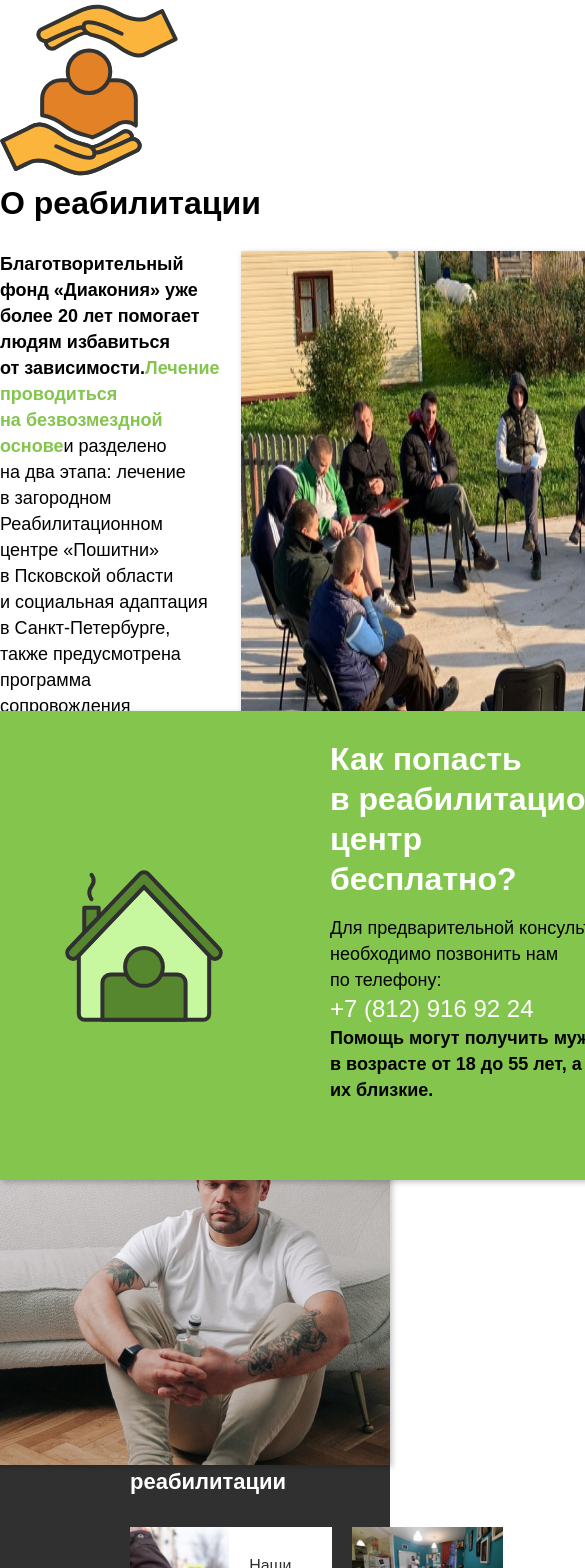
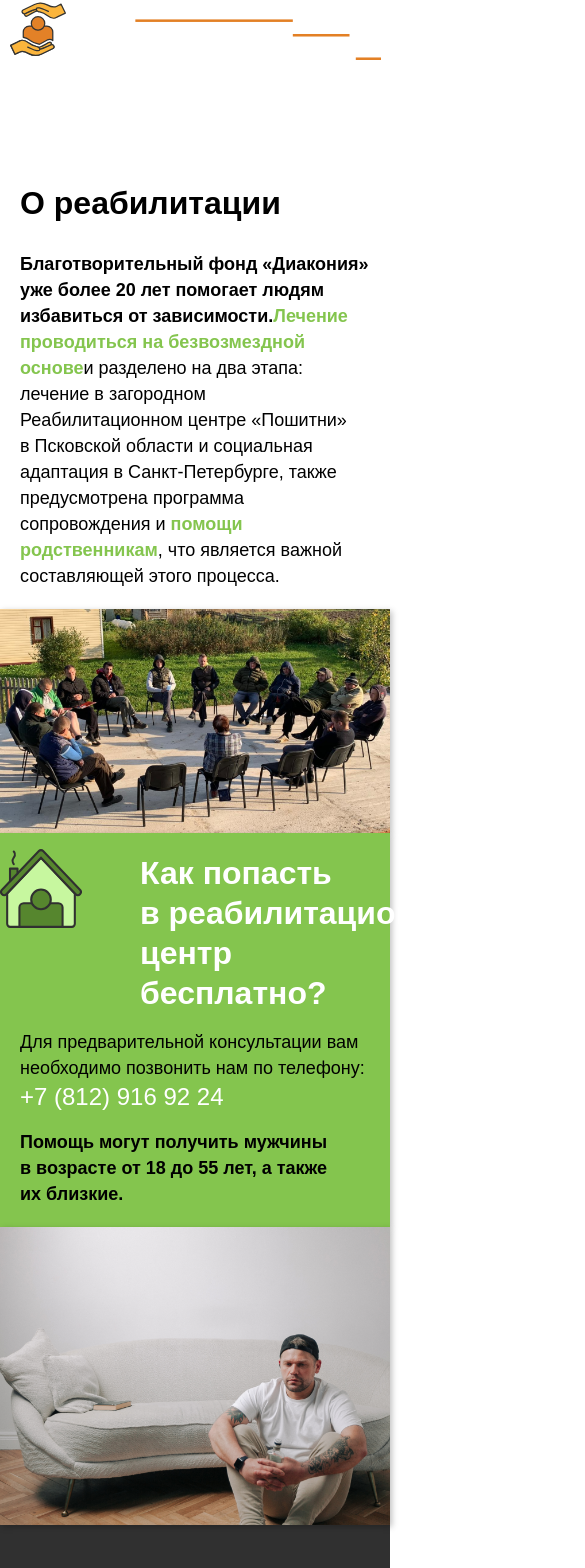
Before and after one commit to GuildOfDevelopers/diaconiafond-frontend, a React (Create React App) app: page / in a window 390 px wide. Shown: the part 4063-5631 px from the top of the page, 585 px wide, since content can reach past the window. Built offline with nearby package versions, Linux system fonts and the light colour scheme; a web font is replaced by a local one.

Commit message:
add adaptation style

```diff
--- a/src/components/AboutReabilitation/_AboutReabilitation.scss
+++ b/src/components/AboutReabilitation/_AboutReabilitation.scss
@@ -11,6 +11,7 @@
 
   img {
     box-shadow: 2px 2px 6px rgba(0, 0, 0, 0.25);
+    object-fit: cover;
   }
 
   h2 {
@@ -28,6 +29,7 @@
   padding-top: 182px;
   background-image: url(../../images/aboutHeaderGroup.svg);
   background-repeat: no-repeat;
+  background-position: top center;
 
   h2 {
     margin-bottom: 28px;
@@ -60,7 +62,6 @@
   background-color: $color-lightGreen;
   background-image: url(../../images/aboutReabilitationHome.svg);
   background-repeat: no-repeat;
-  background-position: left;
   padding: 28px 26px 77px 330px;
   background-position: left 12% center;
   box-shadow: 2px 2px 6px rgba(0, 0, 0, 0.25);
@@ -98,3 +99,62 @@
     z-index: -10;
   }
 }
+
+@media(max-width: 1200px) {
+  .about-reabilitaton__stages {
+    background-size: 95%;
+  }
+
+  .about-reabilitaton__stages {
+    h2, p {
+      padding-right: 20px;
+      padding-left: 20px;
+    }
+  }
+
+  .about-reabilitaton__descr {
+    flex-direction: column;
+    margin-bottom: 0;
+
+    img {
+      z-index: -10;
+    }
+
+    p {
+      max-width: unset;
+      margin-right: 0;
+      margin-bottom: 20px;
+    }
+  }
+
+  .about-reabilitaton__how-to-get {
+    position: unset;
+    padding: 20px 20px 20px 220px;
+    background-position: left 6% center;
+  }
+
+  .how-to-get__alone {
+    height: unset;
+
+    img {
+      width: 100%;
+      position: unset;
+    }
+  }
+}
+
+@media(max-width: 768px) {
+  .about-reabilitaton__how-to-get {
+    display: flex;
+    flex-direction: column;
+    padding: 20px;
+    background-position: left 5%;
+    background-size: 21%;
+
+    h2 {
+      min-width: 80%;
+      align-self: flex-end;
+      padding-left: 50px;
+    }
+  }
+}
```
